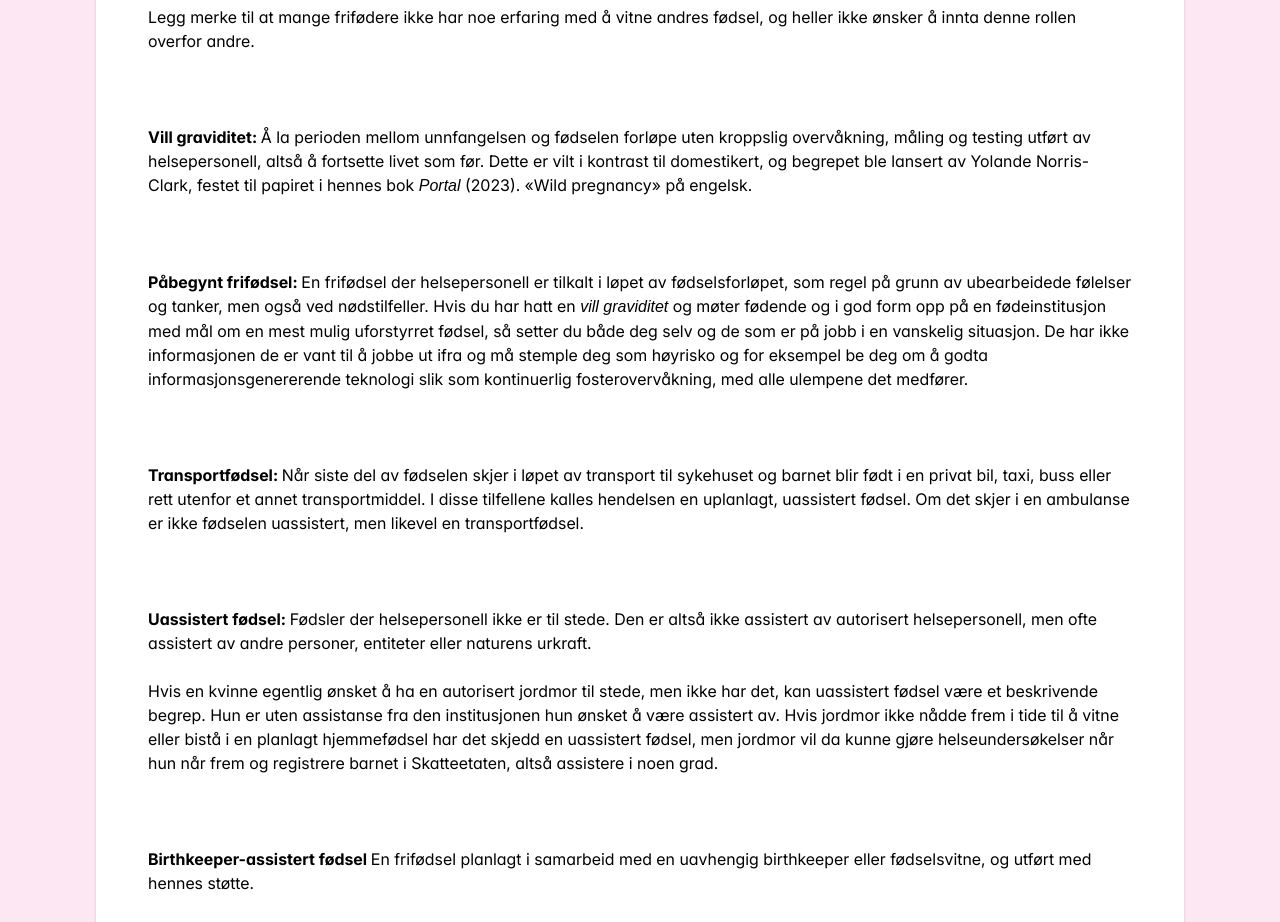
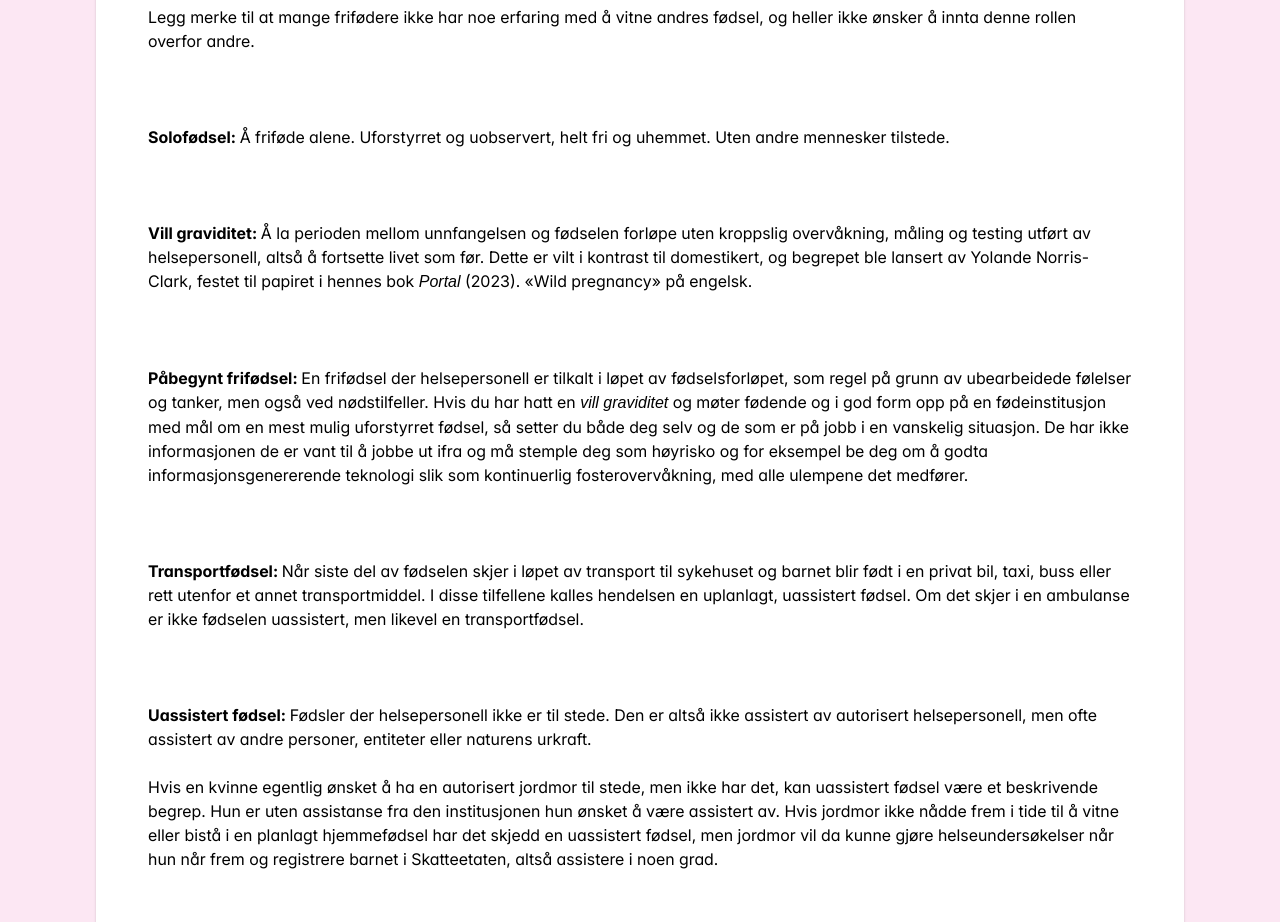
Before and after one commit to pauleb3/frifodsel, a Next.js app: page /ordliste in a window 1280 px wide. Shown: the part 1260-2182 px from the top of the page. Built offline with nearby package versions, Linux system fonts and the light colour scheme; a web font is replaced by a local one.

Commit message:
Onsdag Denne er ferdig

```diff
--- a/app/ordliste/page.tsx
+++ b/app/ordliste/page.tsx
@@ -91,6 +91,16 @@ export default function Home() {
           <br />
           <br />
         </p>
+        <p className="text-black">
+          <span className="text-black font-bold font-bold">Solofødsel: </span>
+          Å friføde alene. Uforstyrret og uobservert, helt fri og uhemmet. Uten
+          andre mennesker tilstede.
+          <br />
+          <br />
+          <br />
+          <br />
+        </p>
+
         <p className="text-black">
           <span className="text-black font-bold font-bold">
             Vill graviditet:{" "}
```
